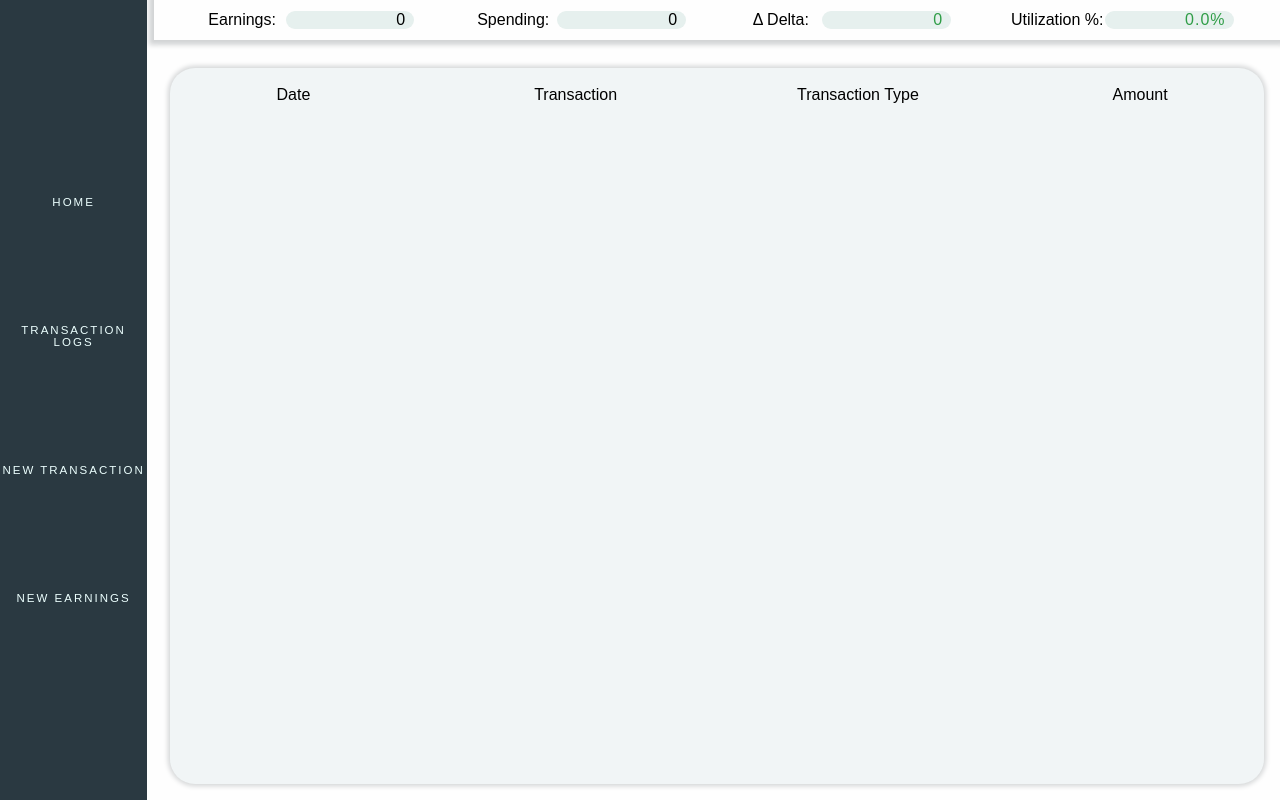
After one commit to MatthewChon/moneytool, a Flask app: page /transaction_history in a window 1280 px wide. The commit adds this page. Run offline with Flask 3, Linux system fonts and the light colour scheme; lists and menus that the app fills with data are empty.

Commit message:
created a page to hold transaction history

```diff
--- a/app.py
+++ b/app.py
@@ -3,29 +3,63 @@ from flask import Flask, render_template
 app = Flask(__name__)
 
 def retrieve_earnings():
+    '''Retrieves earnings from the database
+
+    Return:
+        earnings (float: precision 2)
+    '''
     return 0
 
 def retrieve_spendings():
+    '''Retrieves spending from the database
+    Return:
+        spendings (float: precision 2)
+    '''
     return 0
 
 def compute_utilization_percentage(earnings, spendings):
+    '''Computes the utilization percentage
+
+    Keyword arguments:
+        earnings -- current earnings
+        spendings -- current spendings
+
+    Return:
+        utilization percentage (float: precision 3)
+    '''
     earnings = max(1, earnings)
     return float('%.3f'%((spendings/earnings) * 100))
 
 def base_render(html_page, **kwargs):
-    header_data = {'earnings': retrieve_earnings(), 'spendings': retrieve_spendings(), 'utilization_threshold': 30
+    '''Allows data and configs to share globally across pages
+
+    Keyword arguments:
+        html_page -- html page to be rendered
+        kwargs -- individual data to be sent
+    '''
+    header_data = {
+        'earnings': retrieve_earnings(),
+        'spendings': retrieve_spendings(),
+        'utilization_threshold': 30
     }
     header_data['delta'] = header_data['earnings'] - header_data['spendings']
     header_data['utilization'] = compute_utilization_percentage(header_data['earnings'], header_data['spendings'])
     return render_template(html_page, header_data=header_data, **kwargs)
+
+#======= Page Configurations =======#
 @app.route("/")
 def index():
     return base_render('index.html')
 
+@app.route("/transaction_history")
+def load_transaction_log():
+    return base_render("transaction.html")
+
 @app.route("/new_transaction")
-def load_transaction_page():
-    return base_render("submission.html")
+def load_new_transaction_page():
+    return base_render("spendingsform.html")
 
 @app.route("/new_earnings")
-def load_earnings_page():
-    return base_render("earnings.html")
+def load_new_earnings_page():
+    return base_render("earningsform.html")
+#------- End of Page Configuration -------#
--- /dev/null
+++ b/static/css/log.css
@@ -0,0 +1,19 @@
+:root {
+}
+#transaction-history-container {
+    grid-area: main;
+}
+.transaction-table-header {
+    display: flex;
+    justify-content: space-between;
+    height: 5vh;
+    & th {
+        font-weight: normal;
+        width: 20%;
+    }
+}
+#transaction-table {
+    width: 100%;
+    height: 100%;
+    padding: 1em;
+}
--- a/static/css/styles.css
+++ b/static/css/styles.css
@@ -58,6 +58,7 @@ header {
     text-align: right;
     border-radius: 20px;
     padding: 0 0.5em;
+    letter-spacing: 1px;
     width: 50%;
 }
 #main-container {
--- a/static/css/submission.css
+++ b/static/css/submission.css
@@ -7,6 +7,7 @@
     padding: 0 .2em;
     & input, select {
         width: calc(100% - 3em);
+        padding: 0 .3em;
     }
 }
 .numerical-value {
@@ -36,6 +37,11 @@
     align-items: center;
     width: 60%;
     height: 80%;
+    & h1 {
+        text-transform: uppercase;
+        font-weight: normal;
+        letter-spacing: .2em;
+    }
 }
 #submission-form {
     display: flex;
--- a/templates/base.html
+++ b/templates/base.html
@@ -38,6 +38,11 @@
                     </a>
                 </li>
                 <li class="sidenav-item">
+                    <a href="/transaction_history">
+                        Transaction Logs
+                    </a>
+                </li>
+                <li class="sidenav-item">
                     <a href="/new_transaction">
                         New Transaction
                     </a>
--- a/templates/earnings.html
+++ b/templates/earningsform.html
@@ -5,6 +5,7 @@
 {% block body %}
 <main class="submission-container">
     <div class="content-panel" id="submission-form-section">
+        <h1>Submit New Earnings</h1>
         <form id="submission-form">
                 <label>Earning's Source
                     <p class="form-item">
--- a/templates/submission.html
+++ b/templates/spendingsform.html
@@ -5,6 +5,7 @@
 {% block body %}
 <main class="submission-container">
     <div class="content-panel" id="submission-form-section">
+        <h1>Submit New Transaction</h1>
         <form id="submission-form">
             <label>Transaction Name
                 <p class="form-item">
--- /dev/null
+++ b/templates/transaction.html
@@ -0,0 +1,17 @@
+{% extends 'base.html' %}
+{% block head %}
+<link rel="stylesheet" href="/static/css/log.css">
+{% endblock %}
+{% block body %}
+<div class="content-panel" id="transaction-history-container">
+    <table id="transaction-table">
+        <tr class="transaction-table-header">
+            <th>Date</th>
+            <th>Transaction</th>
+            <th>Transaction Type</th>
+            <th>Amount</th>
+        </tr>
+
+    </table>
+</div>
+{% endblock %}
```
